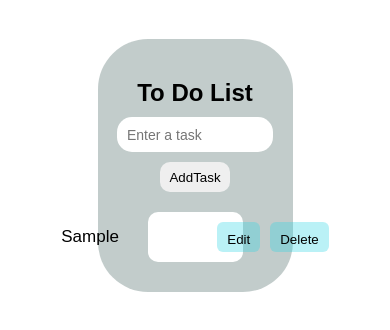
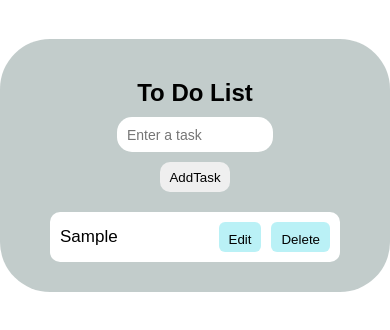
Before and after one commit to gauravv486/to_do_list-10-02, a plain HTML site: page index.html in a window 390 px wide. Both pictures are taken after typing "Sample" into the empty fields and a click on the button "AddTask". Drawn offline with Linux system fonts and the light colour scheme.

Commit message:
Update style.css

```diff
--- a/style.css
+++ b/style.css
@@ -15,7 +15,7 @@ body {
 #To-Do-list {
     background-color: rgba(46, 79, 76, 0.292);
     height: auto;
-    width: 50vw;
+    width: 60%;
     border-radius: 50px;
     align-items: center;
     max-width: auto;
@@ -73,7 +73,7 @@ body {
 #taskelement {
     flex: 1;
     background: transparent;
-    width: 40vw;
+    width: 40%;
     border-radius: 20px;
     border: hidden;
     outline: none;
@@ -101,3 +101,12 @@ body {
     border-radius: 6px;
 
 }
+@media only screen and (max-width: 600px) {
+
+    #To-Do-list{
+        margin: 0;
+        /* height: 100%; */
+        width: 100%;
+
+  }
+}
```
